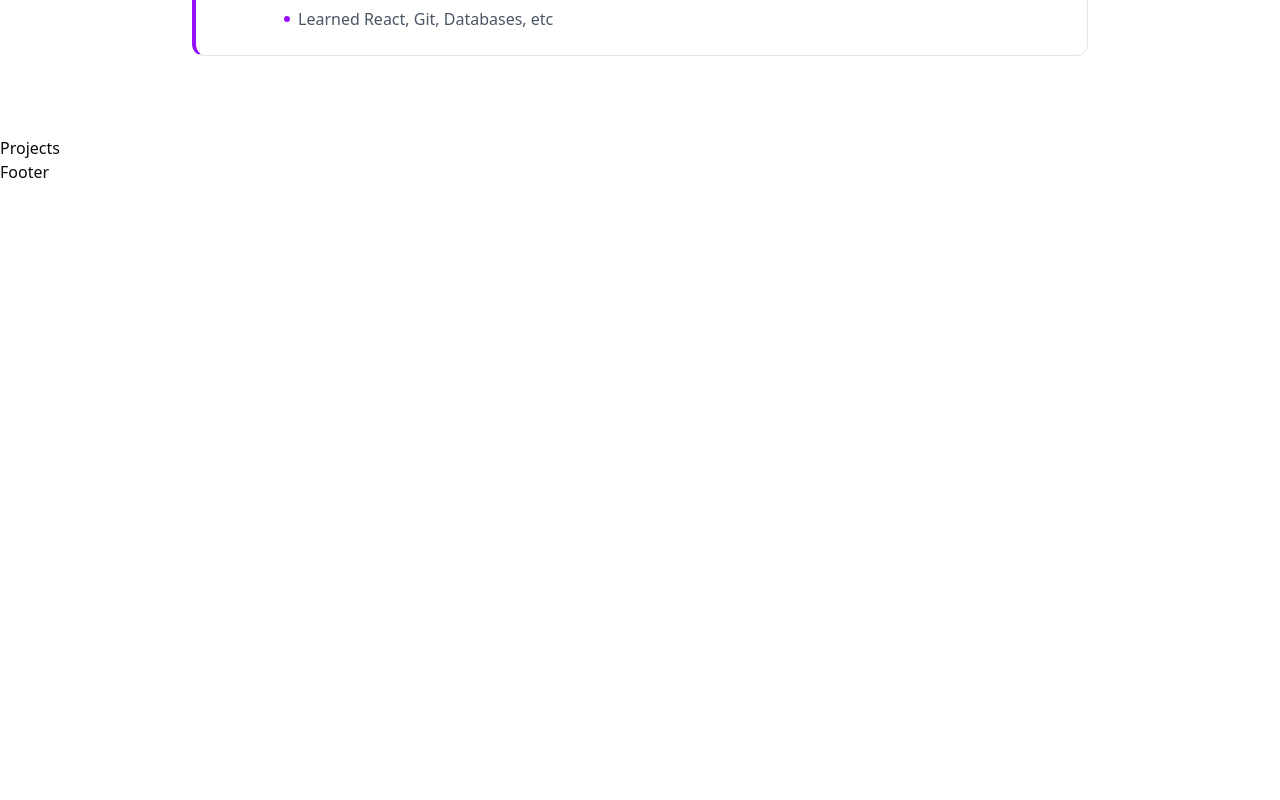
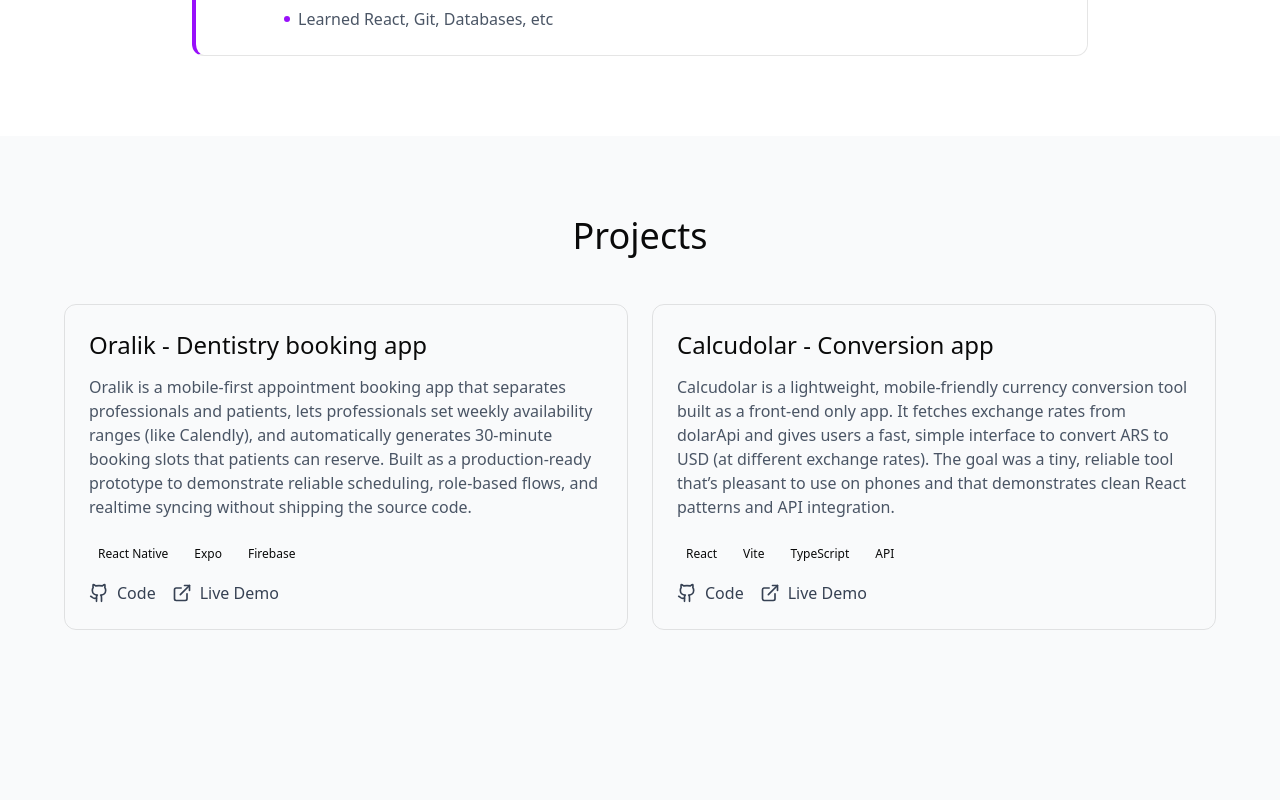
Before and after one commit to JuanMartinRivas/web-portfolio, a React (Vite) app: page / in a window 1280 px wide. Shown: the part 1500-2300 px from the top of the page. Before the commit the page ends 1684 px from the top, so only its background shows below. Built offline with nearby package versions, Linux system fonts and the light colour scheme.

Commit message:
Adding projects section

```diff
--- a/package.json
+++ b/package.json
@@ -10,6 +10,8 @@
     "preview": "vite preview"
   },
   "dependencies": {
+    "@radix-ui/react-slot": "^1.2.4",
+    "class-variance-authority": "^0.7.1",
     "clsx": "^2.1.1",
     "lucide-react": "^0.562.0",
     "react": "^19.2.0",
--- a/src/app/components/Projects.tsx
+++ b/src/app/components/Projects.tsx
@@ -1,9 +1,75 @@
-import React from 'react'
+import { ExternalLink, Github } from "lucide-react";
+import { Badge } from "./ui/badge";
+import { Card, CardContent, CardHeader } from "./ui/card";
 
-const Projects = () => {
+const projects = [
+  {
+    title: "Oralik - Dentistry booking app",
+    description: "Oralik is a mobile-first appointment booking app that separates professionals and patients, lets professionals set weekly availability ranges (like Calendly), and automatically generates 30-minute booking slots that patients can reserve. Built as a production-ready prototype to demonstrate reliable scheduling, role-based flows, and realtime syncing without shipping the source code.",
+    technologies: ["React Native", "Expo", "Firebase"],
+    githubUrl: "https://github.com",
+    liveUrl: "https://example.com"
+  },
+  {
+    title: "Calcudolar - Conversion app",
+    description: "Calcudolar is a lightweight, mobile-friendly currency conversion tool built as a front-end only app. It fetches exchange rates from dolarApi and gives users a fast, simple interface to convert ARS to USD (at different exchange rates). The goal was a tiny, reliable tool that’s pleasant to use on phones and that demonstrates clean React patterns and API integration.",
+    technologies: ["React", "Vite", "TypeScript", "API"],
+    githubUrl: "https://github.com/JuanMartinRivas/calcudolar",
+    liveUrl: "https://calcudolar.vercel.app/"
+  },
+];
+
+export default function Projects() {
   return (
-    <div>Projects</div>
-  )
+    <section id="projects" className="min-h-screen py-20 bg-gray-50">
+      <div className="container mx-auto px-6">
+        <div className="max-w-6xl mx-auto">
+          <h2 className="text-4xl mb-12 text-center">Projects</h2>
+
+          <div className="grid grid-cols-1 md:grid-cols-2 gap-6">
+            {projects.map((project, index) => (
+              <Card key={index} className="hover:shadow-lg transition-shadow">
+                <CardHeader>
+                  <h3 className="text-2xl mb-2">{project.title}</h3>
+                  <p className="text-gray-600">{project.description}</p>
+                </CardHeader>
+                <CardContent>
+                  <div className="mb-4">
+                    <div className="flex flex-wrap gap-2">
+                      {project.technologies.map((tech, idx) => (
+                        <Badge key={idx} variant="secondary">
+                          {tech}
+                        </Badge>
+                      ))}
+                    </div>
+                  </div>
+
+                  <div className="flex gap-4">
+                    <a
+                      href={project.githubUrl}
+                      target="_blank"
+                      rel="noopener noreferrer"
+                      className="flex items-center gap-2 text-gray-700 hover:text-purple-600 transition-colors"
+                    >
+                      <Github size={20} />
+                      <span>Code</span>
+                    </a>
+                    <a
+                      href={project.liveUrl}
+                      target="_blank"
+                      rel="noopener noreferrer"
+                      className="flex items-center gap-2 text-gray-700 hover:text-purple-600 transition-colors"
+                    >
+                      <ExternalLink size={20} />
+                      <span>Live Demo</span>
+                    </a>
+                  </div>
+                </CardContent>
+              </Card>
+            ))}
+          </div>
+        </div>
+      </div>
+    </section>
+  );
 }
-
-export default Projects
--- /dev/null
+++ b/src/app/components/ui/badge.tsx
@@ -0,0 +1,46 @@
+import { Slot } from "@radix-ui/react-slot";
+import { cva, type VariantProps } from "class-variance-authority";
+import * as React from "react";
+
+import cn from "./utils";
+
+const badgeVariants = cva(
+    "inline-flex items-center justify-center rounded-md border px-2 py-0.5 text-xs font-medium w-fit whitespace-nowrap shrink-0 [&>svg]:size-3 gap-1 [&>svg]:pointer-events-none focus-visible:border-ring focus-visible:ring-ring/50 focus-visible:ring-[3px] aria-invalid:ring-destructive/20 dark:aria-invalid:ring-destructive/40 aria-invalid:border-destructive transition-[color,box-shadow] overflow-hidden",
+    {
+        variants: {
+            variant: {
+                default:
+                    "border-transparent bg-primary text-primary-foreground [a&]:hover:bg-primary/90",
+                secondary:
+                    "border-transparent bg-secondary text-secondary-foreground [a&]:hover:bg-secondary/90",
+                destructive:
+                    "border-transparent bg-destructive text-white [a&]:hover:bg-destructive/90 focus-visible:ring-destructive/20 dark:focus-visible:ring-destructive/40 dark:bg-destructive/60",
+                outline:
+                    "text-foreground [a&]:hover:bg-accent [a&]:hover:text-accent-foreground",
+            },
+        },
+        defaultVariants: {
+            variant: "default",
+        },
+    },
+);
+
+function Badge({
+    className,
+    variant,
+    asChild = false,
+    ...props
+}: React.ComponentProps<"span"> &
+    VariantProps<typeof badgeVariants> & { asChild?: boolean }) {
+    const Comp = asChild ? Slot : "span";
+
+    return (
+        <Comp
+            data-slot="badge"
+            className={cn(badgeVariants({ variant }), className)}
+            {...props}
+        />
+    );
+}
+
+export { Badge, badgeVariants };
```
Also changed, not shown: 1 other file (tests, documents, lock files or other folders).
